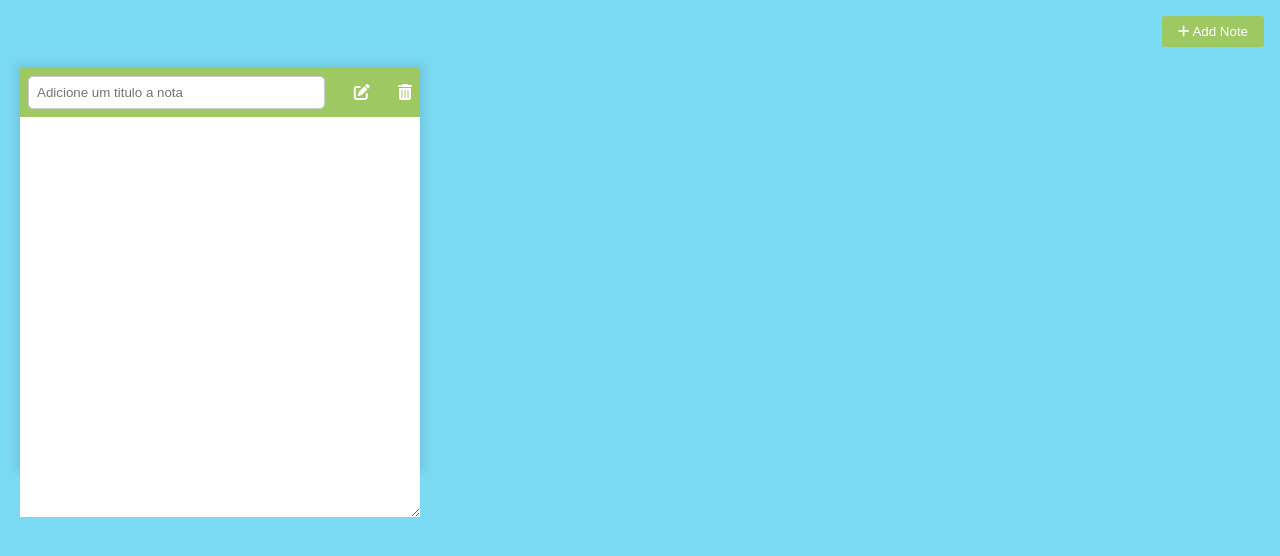
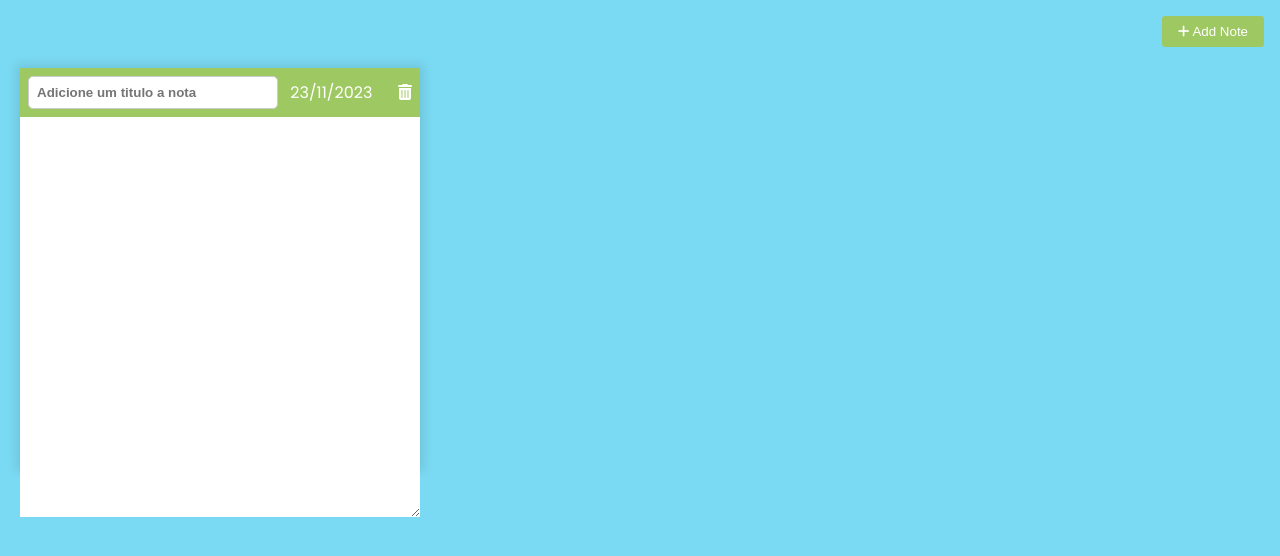
Before and after one commit to lucasshira/notes-app-js, a plain HTML site: page index.html in a window 1280 px wide. Both pictures are taken after a click on the button "Add Note". Drawn offline with nearby package versions, Linux system fonts and the light colour scheme.

Commit message:
add new feature

```diff
--- a/assets/script.js
+++ b/assets/script.js
@@ -19,33 +19,29 @@ function addNewNote(text = '') {
     <div class="notes">
     <div class="tools">
     <input class="title" placeholder="Adicione um titulo a nota"></>
-    <button class="edit-btn"><i class="fa-solid fa-edit"></i></button>
-            <button class="delete-btn"><i class="fa-solid fa-trash-alt"></i></button>
+
+        <div class="date"></div>
+
+        <button class="delete-btn"><i class="fa-solid fa-trash-alt"></i></button>
+
         </div>
 
-            <textarea></textarea>
+        <textarea></textarea>
     </div>`;
 
-    const editBtn = note.querySelector('.edit-btn');
+    const date = note.querySelector('.date');
     const deleteBtn = note.querySelector('.delete-btn');
-
     const main = note.querySelector('.main');
     const textArea = note.querySelector('textarea');
 
     textArea.value = text;
 
-    editBtn.addEventListener('click', () => {
-        const selectionStart = textArea.selectionStart;
-        const selectionEnd = textArea.selectionEnd;
-        const selectedText = textArea.value.substring(selectionStart, selectionEnd);
-        const textBefore = textArea.value.substring(0, selectionStart);
-        const textAfter = textArea.value.substring(selectionEnd);
+    const currentDate = new Date();
+    const diaAtual = currentDate.getDate();
+    const mesAtual = currentDate.getMonth() + 1;
+    const anoAtual = currentDate.getFullYear();
 
-        const boldText = `**${selectedText}**`;
-
-        textArea.value = `${textBefore}${boldText}${textAfter}`;
-        textArea.focus();
-    });
+    date.textContent = `${diaAtual}/${mesAtual}/${anoAtual}`;
 
     deleteBtn.addEventListener('click', () => {
         note.remove();
--- a/assets/style.css
+++ b/assets/style.css
@@ -72,4 +72,5 @@ body {
     border-radius: 5px;
     display: flex;
     flex: 0.9;
+    font-weight: bold;
 }
```
